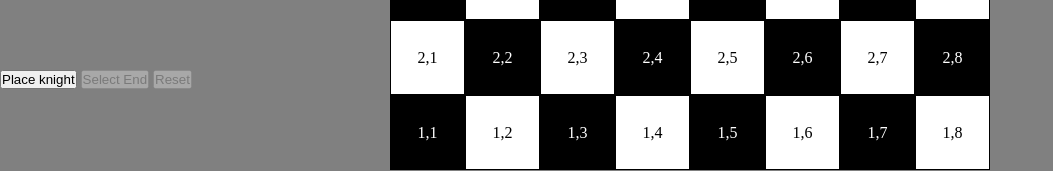
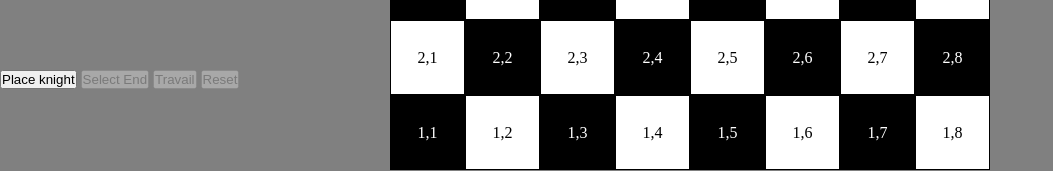
Before and after one commit to Jarrell21/knights-travails, a website built with webpack: page dist/index.html in a window 1280 px wide. Shown: the part 448-619 px from the top of the page, without its empty margins (0-1053 px from the left). Built offline with nearby package versions, Linux system fonts and the light colour scheme.

Commit message:
Add travailBtn

```diff
--- a/dist/index.html
+++ b/dist/index.html
@@ -15,6 +15,7 @@
         <div>
             <button class="place-knight-btn">Place knight</button>
             <button class="select-end-btn" disabled>Select End</button>
+            <button class="travail-btn" disabled>Travail</button>
             <button class="reset-btn" disabled>Reset</button>
         </div>
     </main>
```
